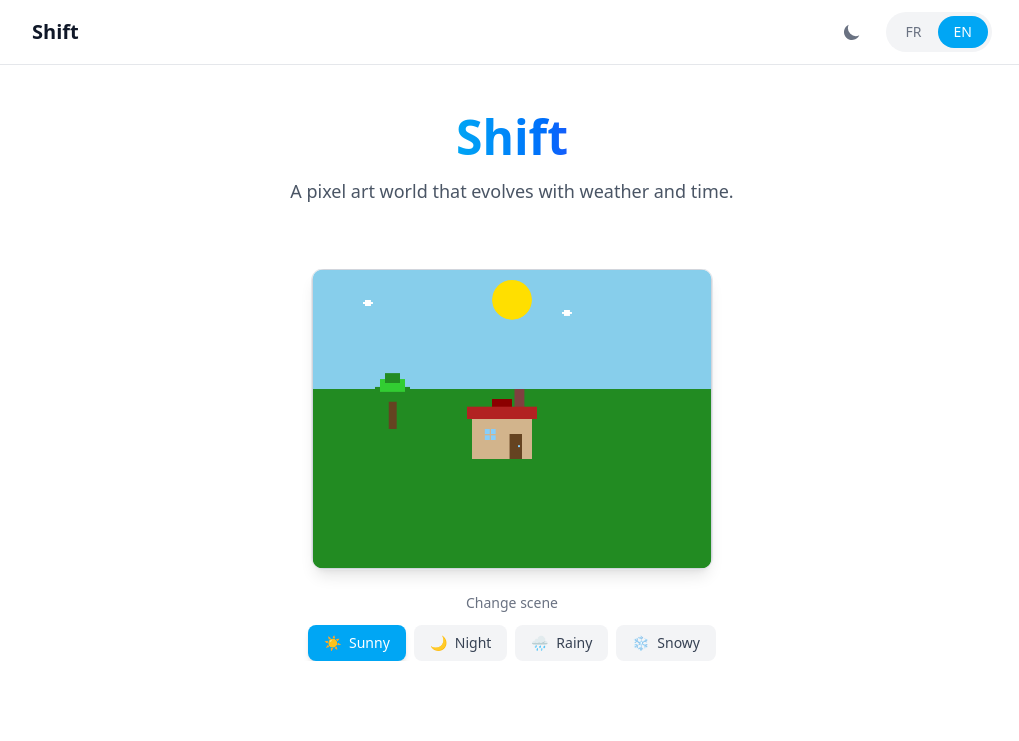
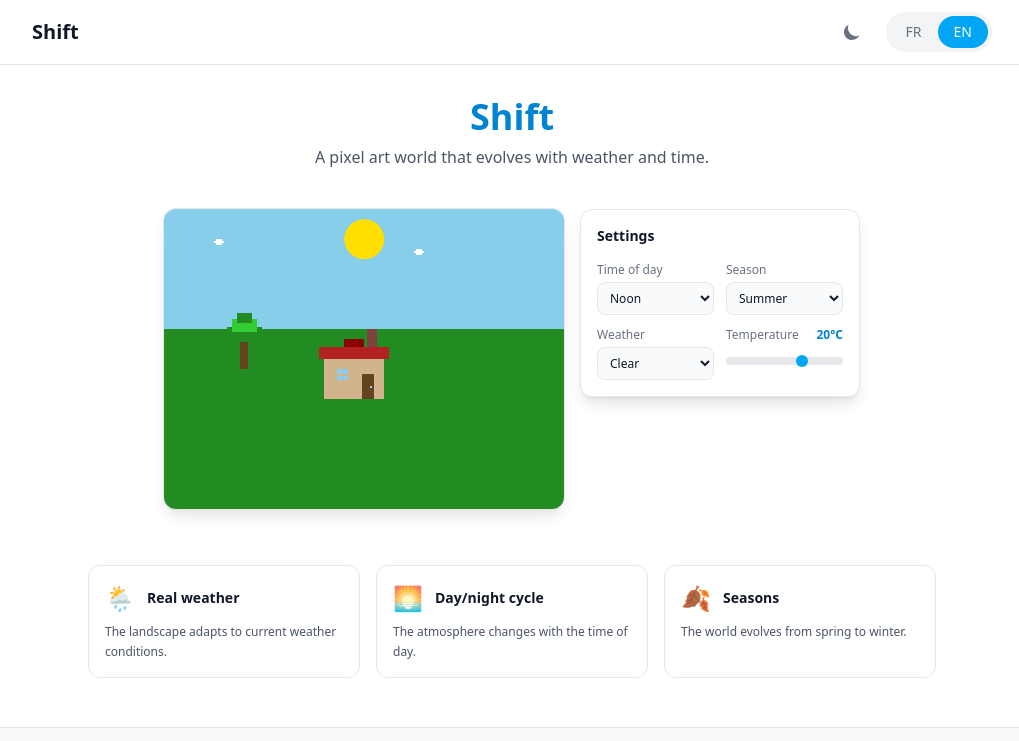
Before and after one commit to BastienErard/Shift, a Next.js app: page /en in a window 1280 px wide. Shown: the top 741 px of the page, without its empty margins (128-1147 px from the left). Built offline with nearby package versions, Linux system fonts and the light colour scheme.

Commit message:
Création du panneau de paramètres

```diff
--- a/app/[locale]/page.tsx
+++ b/app/[locale]/page.tsx
@@ -1,38 +1,65 @@
+// app/[locale]/page.tsx
+
 import { useTranslations } from "next-intl";
 import ShiftScene from "@/components/ShiftScene";
 
 export default function Home() {
 	const t = useTranslations("home");
-	const tScene = useTranslations("sceneSelector");
+	const tSim = useTranslations("simulation");
 
-	const sceneTranslations = {
-		title: tScene("title"),
-		sunny: tScene("sunny"),
-		night: tScene("night"),
-		rainy: tScene("rainy"),
-		snowy: tScene("snowy"),
+	const translations = {
+		simulation: {
+			title: tSim("title"),
+			timeOfDay: {
+				label: tSim("timeOfDay.label"),
+				dawn: tSim("timeOfDay.dawn"),
+				morning: tSim("timeOfDay.morning"),
+				noon: tSim("timeOfDay.noon"),
+				afternoon: tSim("timeOfDay.afternoon"),
+				dusk: tSim("timeOfDay.dusk"),
+				night: tSim("timeOfDay.night"),
+			},
+			season: {
+				label: tSim("season.label"),
+				spring: tSim("season.spring"),
+				summer: tSim("season.summer"),
+				autumn: tSim("season.autumn"),
+				winter: tSim("season.winter"),
+			},
+			weather: {
+				label: tSim("weather.label"),
+				clear: tSim("weather.clear"),
+				cloudy: tSim("weather.cloudy"),
+				rainy: tSim("weather.rainy"),
+				snowy: tSim("weather.snowy"),
+				stormy: tSim("weather.stormy"),
+			},
+			temperature: {
+				label: tSim("temperature.label"),
+			},
+		},
 	};
 
 	return (
 		<div className="w-full">
 			{/* Hero Section */}
-			<section className="max-w-4xl mx-auto px-4 sm:px-6 pt-12 pb-8 text-center">
-				<h1 className="text-4xl sm:text-5xl font-bold mb-4">
-					<span className="bg-gradient-to-r from-sky-500 to-blue-600 bg-clip-text text-transparent">
-						{t("title")}
-					</span>
+			<section className="max-w-4xl mx-auto px-4 sm:px-6 pt-8 pb-4 text-center">
+				<h1 className="text-3xl sm:text-4xl font-bold mb-2 text-sky-600 dark:text-sky-400">
+					{t("title")}
 				</h1>
-				<p className="text-lg text-gray-600 dark:text-gray-400 max-w-xl mx-auto">{t("subtitle")}</p>
+				<p className="text-base text-gray-600 dark:text-gray-400 max-w-lg mx-auto">
+					{t("subtitle")}
+				</p>
 			</section>
 
-			{/* Canvas Section */}
-			<section className="py-8">
-				<ShiftScene translations={sceneTranslations} />
+			{/* Canvas + Simulation Section */}
+			<section className="py-6">
+				<ShiftScene translations={translations} />
 			</section>
 
 			{/* Features Section */}
-			<section className="max-w-4xl mx-auto px-4 sm:px-6 py-12">
-				<div className="grid sm:grid-cols-3 gap-6">
+			<section className="max-w-4xl mx-auto px-4 sm:px-6 py-8">
+				<div className="grid grid-cols-1 sm:grid-cols-3 gap-4">
 					<FeatureCard
 						emoji="🌦️"
 						title={t("features.weather.title")}
@@ -64,10 +91,12 @@ function FeatureCard({
 	description: string;
 }) {
 	return (
-		<div className="p-5 rounded-xl bg-white dark:bg-gray-800 border border-gray-200 dark:border-gray-700 hover:border-sky-300 dark:hover:border-sky-700 hover:shadow-lg transition-all duration-200">
-			<div className="text-3xl mb-3">{emoji}</div>
-			<h3 className="text-base font-semibold text-gray-900 dark:text-white mb-1">{title}</h3>
-			<p className="text-sm text-gray-600 dark:text-gray-400">{description}</p>
+		<div className="p-4 rounded-xl bg-white dark:bg-gray-800 border border-gray-200 dark:border-gray-700 hover:border-sky-300 dark:hover:border-sky-700 hover:shadow-lg transition-all duration-200">
+			<div className="flex items-center gap-3 mb-2">
+				<span className="text-2xl">{emoji}</span>
+				<h3 className="text-sm font-semibold text-gray-900 dark:text-white">{title}</h3>
+			</div>
+			<p className="text-xs text-gray-600 dark:text-gray-400 leading-relaxed">{description}</p>
 		</div>
 	);
 }
--- a/components/ShiftScene.tsx
+++ b/components/ShiftScene.tsx
@@ -2,67 +2,185 @@
 
 import { useState } from "react";
 import { PixelCanvas } from "@/components/canvas";
-
-type ScenePreset = "sunny" | "night" | "rainy" | "snowy";
+import type { WorldConditions, TimeOfDay, Season, Weather } from "@/lib/canvas/conditions";
 
 interface ShiftSceneProps {
 	translations: {
-		title: string;
-		sunny: string;
-		night: string;
-		rainy: string;
-		snowy: string;
+		simulation: {
+			title: string;
+			timeOfDay: {
+				label: string;
+				dawn: string;
+				morning: string;
+				noon: string;
+				afternoon: string;
+				dusk: string;
+				night: string;
+			};
+			season: {
+				label: string;
+				spring: string;
+				summer: string;
+				autumn: string;
+				winter: string;
+			};
+			weather: {
+				label: string;
+				clear: string;
+				cloudy: string;
+				rainy: string;
+				snowy: string;
+				stormy: string;
+			};
+			temperature: {
+				label: string;
+			};
+		};
 	};
 }
 
-const SCENE_PRESETS: {
-	id: ScenePreset;
-	emoji: string;
-	labelKey: "sunny" | "night" | "rainy" | "snowy";
-}[] = [
-	{ id: "sunny", emoji: "☀️", labelKey: "sunny" },
-	{ id: "night", emoji: "🌙", labelKey: "night" },
-	{ id: "rainy", emoji: "🌧️", labelKey: "rainy" },
-	{ id: "snowy", emoji: "❄️", labelKey: "snowy" },
-];
+const DEFAULT_CONDITIONS: WorldConditions = {
+	timeOfDay: "noon",
+	season: "summer",
+	weather: "clear",
+	weatherIntensity: "moderate",
+	temperature: 20,
+	daysSinceCreation: 0,
+};
 
 export default function ShiftScene({ translations }: ShiftSceneProps) {
-	const [selectedPreset, setSelectedPreset] = useState<ScenePreset>("sunny");
+	const [conditions, setConditions] = useState<WorldConditions>(DEFAULT_CONDITIONS);
+	const t = translations.simulation;
+
+	const updateCondition = <K extends keyof WorldConditions>(key: K, value: WorldConditions[K]) => {
+		setConditions((prev) => ({ ...prev, [key]: value }));
+	};
 
 	return (
-		<div className="flex flex-col items-center gap-6 w-full overflow-hidden">
-			{/* Canvas */}
-			<div className="w-full max-w-[400px] mx-auto">
+		<div className="flex flex-col lg:flex-row items-center lg:items-start justify-center gap-4 w-full max-w-5xl mx-auto px-4">
+			{/* Canvas - responsive */}
+			<div className="w-full max-w-[400px]">
 				<div className="rounded-xl overflow-hidden shadow-lg ring-1 ring-gray-200 dark:ring-gray-700">
-					<PixelCanvas mode="test" testPreset={selectedPreset} />
+					<PixelCanvas mode="simulation" conditions={conditions} />
 				</div>
 			</div>
 
-			{/* Sélecteur */}
-			<div className="flex flex-col items-center gap-3 w-full px-4">
-				<p className="text-sm text-gray-500 dark:text-gray-400">{translations.title}</p>
+			{/* Panneau de contrôle compact 2x2 */}
+			<div className="w-full max-w-[400px] lg:w-[280px] p-4 rounded-xl bg-white dark:bg-gray-800 border border-gray-200 dark:border-gray-700 shadow-lg">
+				{/* Titre */}
+				<h2 className="text-sm font-semibold text-gray-900 dark:text-white mb-4">{t.title}</h2>
 
-				<div className="flex flex-wrap justify-center gap-2">
-					{SCENE_PRESETS.map((preset) => (
-						<button
-							key={preset.id}
-							onClick={() => setSelectedPreset(preset.id)}
-							className={`
-								flex items-center gap-2 px-4 py-2 rounded-lg text-sm font-medium
-								transition-all duration-200 cursor-pointer
-								${
-									selectedPreset === preset.id
-										? "bg-sky-500 text-white shadow-md"
-										: "bg-gray-100 dark:bg-gray-800 text-gray-700 dark:text-gray-300 hover:bg-gray-200 dark:hover:bg-gray-700"
-								}
-							`}
-						>
-							<span>{preset.emoji}</span>
-							<span>{translations[preset.labelKey]}</span>
-						</button>
-					))}
+				{/* Grille 2x2 */}
+				<div className="grid grid-cols-2 gap-3">
+					{/* Moment du jour */}
+					<ControlSelect
+						label={t.timeOfDay.label}
+						value={conditions.timeOfDay}
+						onChange={(value) => updateCondition("timeOfDay", value as TimeOfDay)}
+						options={[
+							{ value: "dawn", label: t.timeOfDay.dawn },
+							{ value: "morning", label: t.timeOfDay.morning },
+							{ value: "noon", label: t.timeOfDay.noon },
+							{ value: "afternoon", label: t.timeOfDay.afternoon },
+							{ value: "dusk", label: t.timeOfDay.dusk },
+							{ value: "night", label: t.timeOfDay.night },
+						]}
+					/>
+
+					{/* Saison */}
+					<ControlSelect
+						label={t.season.label}
+						value={conditions.season}
+						onChange={(value) => updateCondition("season", value as Season)}
+						options={[
+							{ value: "spring", label: t.season.spring },
+							{ value: "summer", label: t.season.summer },
+							{ value: "autumn", label: t.season.autumn },
+							{ value: "winter", label: t.season.winter },
+						]}
+					/>
+
+					{/* Météo */}
+					<ControlSelect
+						label={t.weather.label}
+						value={conditions.weather}
+						onChange={(value) => updateCondition("weather", value as Weather)}
+						options={[
+							{ value: "clear", label: t.weather.clear },
+							{ value: "cloudy", label: t.weather.cloudy },
+							{ value: "rainy", label: t.weather.rainy },
+							{ value: "snowy", label: t.weather.snowy },
+							{ value: "stormy", label: t.weather.stormy },
+						]}
+					/>
+
+					{/* Température */}
+					<div>
+						<div className="flex justify-between items-center mb-1">
+							<label className="text-xs font-medium text-gray-500 dark:text-gray-400">
+								{t.temperature.label}
+							</label>
+							<span className="text-xs font-semibold text-sky-600 dark:text-sky-400">
+								{conditions.temperature}°C
+							</span>
+						</div>
+						<input
+							type="range"
+							min={-20}
+							max={40}
+							value={conditions.temperature}
+							onChange={(e) => updateCondition("temperature", parseInt(e.target.value, 10))}
+							className="w-full h-2 rounded-full appearance-none bg-gray-200 dark:bg-gray-700 cursor-pointer
+								[&::-webkit-slider-thumb]:appearance-none
+								[&::-webkit-slider-thumb]:w-3
+								[&::-webkit-slider-thumb]:h-3
+								[&::-webkit-slider-thumb]:rounded-full
+								[&::-webkit-slider-thumb]:bg-sky-500
+								[&::-webkit-slider-thumb]:cursor-pointer
+								[&::-moz-range-thumb]:w-3
+								[&::-moz-range-thumb]:h-3
+								[&::-moz-range-thumb]:rounded-full
+								[&::-moz-range-thumb]:bg-sky-500
+								[&::-moz-range-thumb]:border-none
+								[&::-moz-range-thumb]:cursor-pointer"
+						/>
+					</div>
 				</div>
 			</div>
 		</div>
 	);
 }
+
+/**
+ * Composant Select compact
+ */
+function ControlSelect({
+	label,
+	value,
+	onChange,
+	options,
+}: {
+	label: string;
+	value: string;
+	onChange: (value: string) => void;
+	options: { value: string; label: string }[];
+}) {
+	return (
+		<div>
+			<label className="block text-xs font-medium text-gray-500 dark:text-gray-400 mb-1">
+				{label}
+			</label>
+			<select
+				value={value}
+				onChange={(e) => onChange(e.target.value)}
+				className="w-full px-2 py-1.5 text-xs rounded-lg bg-gray-50 dark:bg-gray-900 border border-gray-200 dark:border-gray-700 text-gray-900 dark:text-white focus:ring-2 focus:ring-sky-500 focus:border-sky-500 cursor-pointer"
+			>
+				{options.map((option) => (
+					<option key={option.value} value={option.value}>
+						{option.label}
+					</option>
+				))}
+			</select>
+		</div>
+	);
+}
--- a/components/canvas/PixelCanvas.tsx
+++ b/components/canvas/PixelCanvas.tsx
@@ -1,49 +1,29 @@
 "use client";
 
 import { useRef, useEffect, useState } from "react";
-import { useTranslations } from "next-intl";
 import type { Scene } from "@/lib/canvas/types";
-import {
-	CANVAS_WIDTH,
-	CANVAS_HEIGHT,
-	DISPLAY_WIDTH,
-	DISPLAY_HEIGHT,
-	rgb,
-} from "@/lib/canvas/types";
-import { renderScene, fillCanvas, drawText } from "@/lib/canvas/renderer";
-import { buildTestScene, buildSceneFromCurrentTime } from "@/lib/canvas/builder";
+import type { WorldConditions } from "@/lib/canvas/conditions";
+import { CANVAS_WIDTH, CANVAS_HEIGHT, DISPLAY_WIDTH, DISPLAY_HEIGHT } from "@/lib/canvas/types";
+import { renderScene } from "@/lib/canvas/renderer";
+import { buildTestScene, buildScene } from "@/lib/canvas/builder";
 
-/* Props du composant PixelCanvas */
 interface PixelCanvasProps {
-	/* Mode de rendu
-	 * - "live" : Utilise l'heure système (production)
-	 * - "test" : Utilise un preset de test */
-	mode?: "live" | "test";
-
-	/* Preset de test (si mode = "test") */
+	mode?: "test" | "simulation" | "live";
 	testPreset?: "sunny" | "night" | "rainy" | "snowy";
-
-	/* Classe CSS additionnelle */
+	conditions?: WorldConditions;
 	className?: string;
 }
 
-/* Composant PixelCanvas */
 export default function PixelCanvas({
 	mode = "test",
 	testPreset = "sunny",
+	conditions,
 	className = "",
 }: PixelCanvasProps) {
-	const t = useTranslations("canvas");
-
-	/* Référence vers l'élément canvas */
 	const canvasRef = useRef<HTMLCanvasElement>(null);
-
-	/* État d'erreur */
 	const [error, setError] = useState<string | null>(null);
 
-	/* Effet de rendu */
 	useEffect(() => {
-		// Récupère l'élément canvas
 		const canvas = canvasRef.current;
 
 		if (!canvas) {
@@ -51,7 +31,6 @@ export default function PixelCanvas({
 			return;
 		}
 
-		/* Obtient le contexte 2D */
 		const ctx = canvas.getContext("2d");
 
 		if (!ctx) {
@@ -60,46 +39,45 @@ export default function PixelCanvas({
 		}
 
 		try {
-			/* Construit la scène selon le mode*/
 			let scene: Scene;
 
-			if (mode === "live") {
-				// Mode production : utilise l'heure système
-				scene = buildSceneFromCurrentTime();
+			if (mode === "simulation" && conditions) {
+				scene = buildScene(conditions);
+			} else if (mode === "test") {
+				scene = buildTestScene(testPreset);
 			} else {
-				// Mode test : utilise le preset choisi
-				scene = buildTestScene(testPreset);
+				scene = buildTestScene("sunny");
 			}
-			/* Rend la scène sur le canvas */
+
 			renderScene(ctx, scene);
-
-			// Marque comme chargé
 			setError(null);
 		} catch (err) {
-			console.error("Erreur de rendu :", err);
-			setError("Erreur lors du rendu de la scène");
+			console.error("Erreur de rendu:", err);
+			setError("Erreur lors du rendu");
 		}
-	}, [mode, testPreset]);
+	}, [mode, testPreset, conditions]);
 
 	return (
-		<div className={`relative ${className}`}>
-			{/* Élément Canvas*/}
+		<div className={`relative w-full ${className}`}>
+			{/*
+				Aspect ratio container :
+				Le canvas a un ratio de 400:300 = 4:3
+				On utilise aspect-[4/3] pour maintenir ce ratio
+			*/}
+			<div className="relative w-full aspect-[4/3]">
 				<canvas
 					ref={canvasRef}
 					width={CANVAS_WIDTH}
 					height={CANVAS_HEIGHT}
+					className="absolute inset-0 w-full h-full"
 					style={{
-					width: DISPLAY_WIDTH,
-					height: DISPLAY_HEIGHT,
+						imageRendering: "pixelated", // Garde les pixels nets
 					}}
-				className="border border-gray-300 dark:border-gray-700 rounded-lg shadow-lg"
-				aria-label={t("ariaLabel")}
+					aria-label="Scène pixel art évolutive de Shift"
 					role="img"
 				/>
+			</div>
 
-			{/**
-			 * Message d'erreur
-			 */}
 			{error && (
 				<div className="absolute inset-0 flex items-center justify-center bg-red-100 dark:bg-red-900 rounded-lg">
 					<p className="text-red-600 dark:text-red-200 text-sm">{error}</p>
--- /dev/null
+++ b/components/simulation/SimulationPanel.tsx
@@ -0,0 +1,132 @@
+"use client";
+
+import { Slider, Select, Card } from "@/components/ui";
+import type { WorldConditions, TimeOfDay, Season, Weather } from "@/lib/canvas/conditions";
+
+interface SimulationPanelProps {
+	conditions: WorldConditions;
+	onChange: (conditions: WorldConditions) => void;
+	translations: {
+		title: string;
+		timeOfDay: {
+			label: string;
+			dawn: string;
+			morning: string;
+			noon: string;
+			afternoon: string;
+			dusk: string;
+			night: string;
+		};
+		season: {
+			label: string;
+			spring: string;
+			summer: string;
+			autumn: string;
+			winter: string;
+		};
+		weather: {
+			label: string;
+			clear: string;
+			cloudy: string;
+			rainy: string;
+			snowy: string;
+			stormy: string;
+		};
+		temperature: {
+			label: string;
+		};
+	};
+}
+
+export default function SimulationPanel({
+	conditions,
+	onChange,
+	translations,
+}: SimulationPanelProps) {
+	const t = translations;
+
+	// Options pour les selects
+	const timeOfDayOptions = [
+		{ value: "dawn", label: t.timeOfDay.dawn },
+		{ value: "morning", label: t.timeOfDay.morning },
+		{ value: "noon", label: t.timeOfDay.noon },
+		{ value: "afternoon", label: t.timeOfDay.afternoon },
+		{ value: "dusk", label: t.timeOfDay.dusk },
+		{ value: "night", label: t.timeOfDay.night },
+	];
+
+	const seasonOptions = [
+		{ value: "spring", label: t.season.spring },
+		{ value: "summer", label: t.season.summer },
+		{ value: "autumn", label: t.season.autumn },
+		{ value: "winter", label: t.season.winter },
+	];
+
+	const weatherOptions = [
+		{ value: "clear", label: t.weather.clear },
+		{ value: "cloudy", label: t.weather.cloudy },
+		{ value: "rainy", label: t.weather.rainy },
+		{ value: "snowy", label: t.weather.snowy },
+		{ value: "stormy", label: t.weather.stormy },
+	];
+
+	// Handlers
+	const handleTimeOfDayChange = (e: React.ChangeEvent<HTMLSelectElement>) => {
+		onChange({ ...conditions, timeOfDay: e.target.value as TimeOfDay });
+	};
+
+	const handleSeasonChange = (e: React.ChangeEvent<HTMLSelectElement>) => {
+		onChange({ ...conditions, season: e.target.value as Season });
+	};
+
+	const handleWeatherChange = (e: React.ChangeEvent<HTMLSelectElement>) => {
+		onChange({ ...conditions, weather: e.target.value as Weather });
+	};
+
+	const handleTemperatureChange = (e: React.ChangeEvent<HTMLInputElement>) => {
+		onChange({ ...conditions, temperature: parseInt(e.target.value, 10) });
+	};
+
+	return (
+		<Card title={t.title} padding="md" className="w-full max-w-md">
+			<div className="flex flex-col gap-5">
+				{/* Moment du jour */}
+				<Select
+					label={t.timeOfDay.label}
+					options={timeOfDayOptions}
+					value={conditions.timeOfDay}
+					onChange={handleTimeOfDayChange}
+				/>
+
+				{/* Saison */}
+				<Select
+					label={t.season.label}
+					options={seasonOptions}
+					value={conditions.season}
+					onChange={handleSeasonChange}
+				/>
+
+				{/* Météo */}
+				<Select
+					label={t.weather.label}
+					options={weatherOptions}
+					value={conditions.weather}
+					onChange={handleWeatherChange}
+				/>
+
+				{/* Température */}
+				<Slider
+					label={t.temperature.label}
+					min={-20}
+					max={40}
+					value={conditions.temperature}
+					onChange={handleTemperatureChange}
+					displayValue={`${conditions.temperature}°C`}
+					showMinMax
+					minLabel="-20°C"
+					maxLabel="40°C"
+				/>
+			</div>
+		</Card>
+	);
+}
--- /dev/null
+++ b/components/simulation/index.ts
@@ -0,0 +1 @@
+export { default as SimulationPanel } from "./SimulationPanel";
--- a/messages/en.json
+++ b/messages/en.json
@@ -21,6 +21,43 @@
 			}
 		}
 	},
+	"sceneSelector": {
+		"title": "Change scene",
+		"sunny": "Sunny",
+		"night": "Night",
+		"rainy": "Rainy",
+		"snowy": "Snowy"
+	},
+	"simulation": {
+		"title": "Settings",
+		"timeOfDay": {
+			"label": "Time of day",
+			"dawn": "Dawn",
+			"morning": "Morning",
+			"noon": "Noon",
+			"afternoon": "Afternoon",
+			"dusk": "Dusk",
+			"night": "Night"
+		},
+		"season": {
+			"label": "Season",
+			"spring": "Spring",
+			"summer": "Summer",
+			"autumn": "Autumn",
+			"winter": "Winter"
+		},
+		"weather": {
+			"label": "Weather",
+			"clear": "Clear",
+			"cloudy": "Cloudy",
+			"rainy": "Rainy",
+			"snowy": "Snowy",
+			"stormy": "Stormy"
+		},
+		"temperature": {
+			"label": "Temperature"
+		}
+	},
 	"canvas": {
 		"ariaLabel": "Shift's evolving pixel art scene",
 		"loading": "Loading...",
@@ -30,13 +67,6 @@
 			"renderError": "Error rendering the scene"
 		}
 	},
-	"sceneSelector": {
-		"title": "Change scene",
-		"sunny": "Sunny",
-		"night": "Night",
-		"rainy": "Rainy",
-		"snowy": "Snowy"
-	},
 	"footer": {
 		"projectCredit": "Project #5To35 — A creative challenge before turning 35"
 	}
--- a/messages/fr.json
+++ b/messages/fr.json
@@ -21,6 +21,43 @@
 			}
 		}
 	},
+	"sceneSelector": {
+		"title": "Changer de scène",
+		"sunny": "Ensoleillé",
+		"night": "Nuit",
+		"rainy": "Pluvieux",
+		"snowy": "Neigeux"
+	},
+	"simulation": {
+		"title": "Paramètres",
+		"timeOfDay": {
+			"label": "Moment du jour",
+			"dawn": "Aube",
+			"morning": "Matin",
+			"noon": "Midi",
+			"afternoon": "Après-midi",
+			"dusk": "Crépuscule",
+			"night": "Nuit"
+		},
+		"season": {
+			"label": "Saison",
+			"spring": "Printemps",
+			"summer": "Été",
+			"autumn": "Automne",
+			"winter": "Hiver"
+		},
+		"weather": {
+			"label": "Météo",
+			"clear": "Dégagé",
+			"cloudy": "Nuageux",
+			"rainy": "Pluvieux",
+			"snowy": "Neigeux",
+			"stormy": "Orageux"
+		},
+		"temperature": {
+			"label": "Température"
+		}
+	},
 	"canvas": {
 		"ariaLabel": "Scène pixel art évolutive de Shift",
 		"loading": "Chargement...",
@@ -30,13 +67,6 @@
 			"renderError": "Erreur lors du rendu de la scène"
 		}
 	},
-	"sceneSelector": {
-		"title": "Changer de scène",
-		"sunny": "Ensoleillé",
-		"night": "Nuit",
-		"rainy": "Pluvieux",
-		"snowy": "Neigeux"
-	},
 	"footer": {
 		"projectCredit": "Projet #5To35 — Un défi créatif avant mes 35 ans"
 	}
```
Lines whose indentation alone changed are shown as unchanged.
